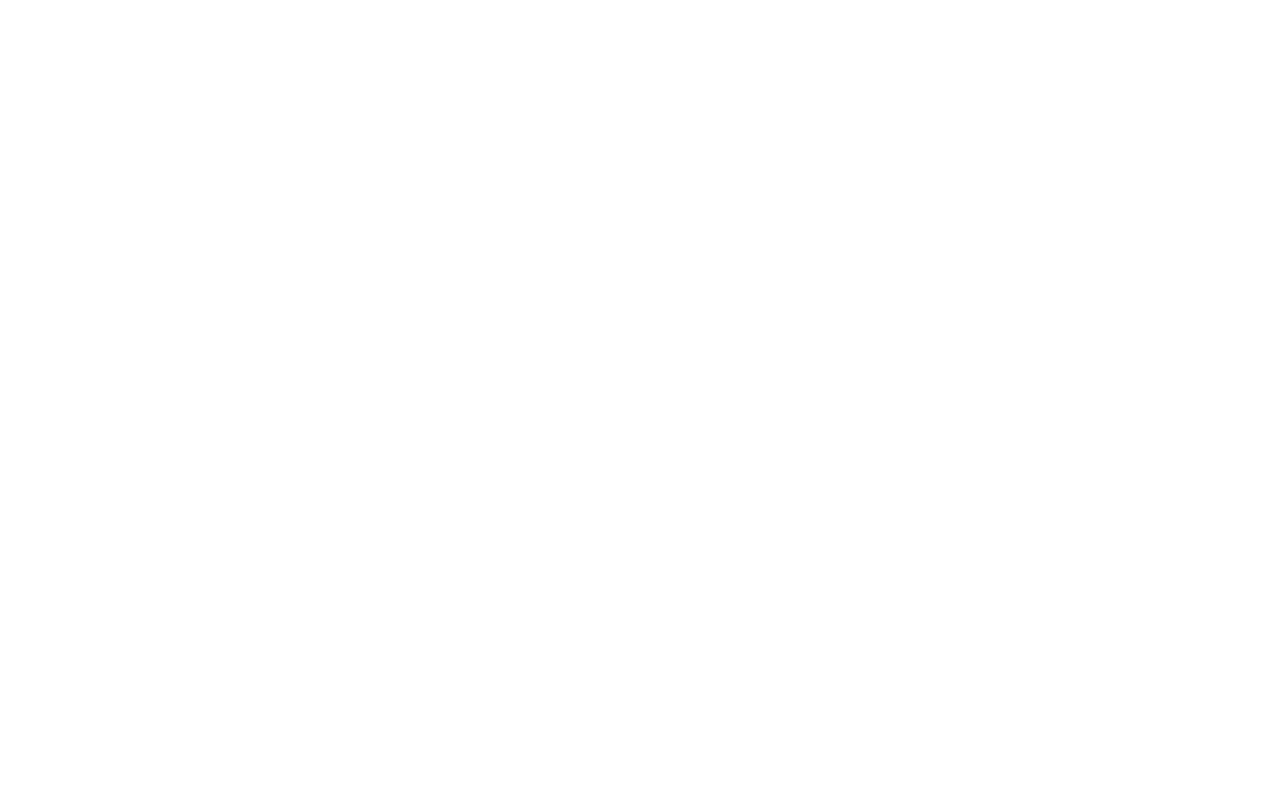
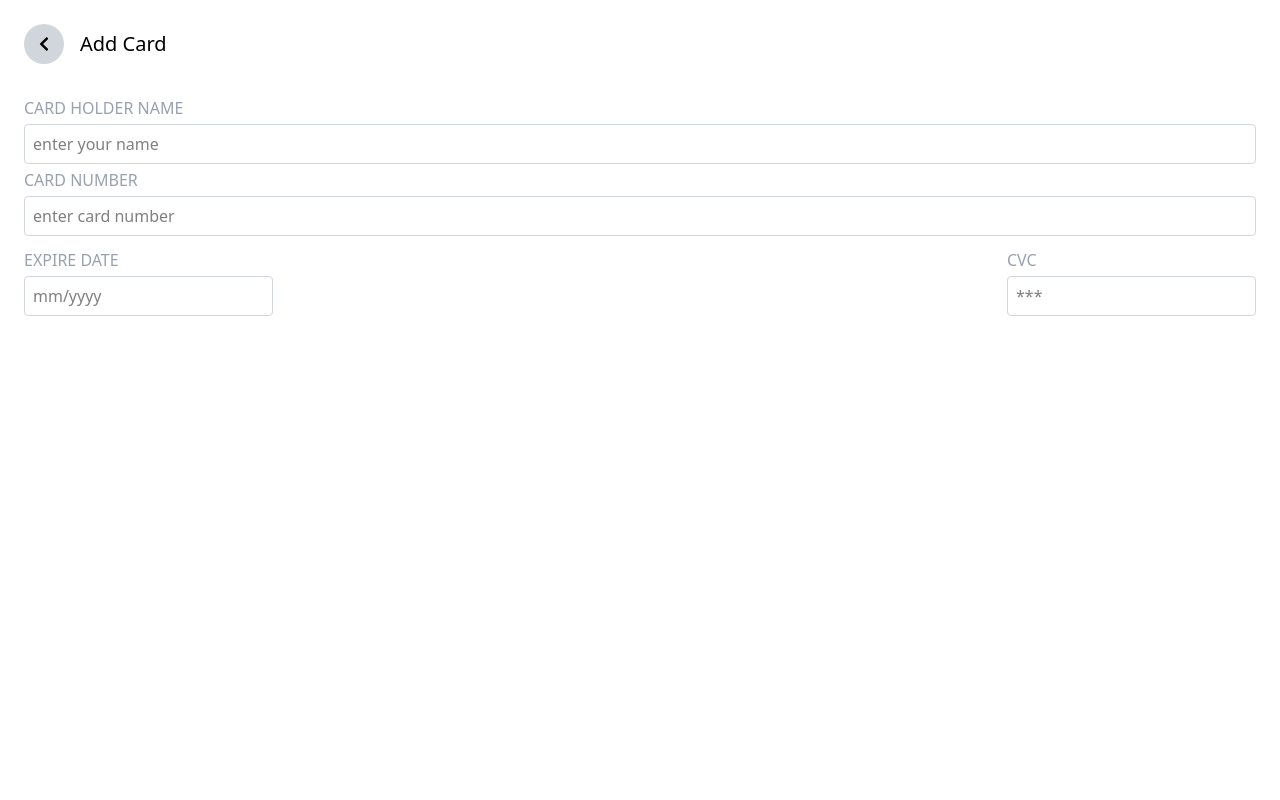
Before and after one commit to iamyusuf01/Food-Delivery-App, a React (Vite) app in the folder client/: page /payment/add-card in a window 1280 px wide. Before the commit this address had no page. Shown: the top 800 px of the page. Built offline with nearby package versions, Linux system fonts and the light colour scheme.

Commit message:
feat: Add Payment and AddCard components, enhance routing in App, and implement payment verification

```diff
--- a/client/src/App.jsx
+++ b/client/src/App.jsx
@@ -12,6 +12,8 @@
 import FoodDetails from "./components/FoodDetails"
 import Food from "./pages/Food"
 import MyCart from "./pages/MyCart"
+import Payment from "./pages/Payment"
+import AddCard from "./payment/AddCard"
 
 function App() {
 
@@ -23,12 +25,16 @@
         <Route path="/profile" element={<Profile/>}/>
         <Route path="/profile/personal-info" element={<PersonalInfo/>}/>
         <Route path="/personal-info/edit-profile" element={<EditProfile/>}/>
+
         <Route path="/all-restaurants" element={<AllRestaurants/>}/>
         <Route path="/all-restaurants/:id" element={<RestaurantView/>}/>
         <Route path="/restaurants/:id" element={<RestaurantView/>}/>
         <Route path="/food" element={<Food/>}/>
-        {/* <Route path="/food-details/:itemId" element={<FoodDetails />} /> */}
         <Route path="/food-details/:id/:itemId" element={<FoodDetails />} />
+
+        <Route path="/payment" element={<Payment/>}/>
+        <Route path="/payment/add-card" element={<AddCard/>}/>
+
         <Route path="/login" element={<Login/>}/>
         <Route path="/my-cart" element={<MyCart/>}/>
         <Route path="/signup" element={<Signup/>}/>
--- a/client/src/pages/MyCart.jsx
+++ b/client/src/pages/MyCart.jsx
@@ -1,11 +1,11 @@
 import React, { useContext, useState } from "react";
 import { FaChevronLeft, FaMinus, FaPlus, FaSleigh } from "react-icons/fa";
-import { useParams } from "react-router";
+// import { useParams } from "react-router";
 import { CartContext } from "../context/CartContext";
-import { restaurants } from "../assets/assets";
+// import { restaurants } from "../assets/assets";
 
 const MyCart = () => {
-  const { id, itemId } = useParams();
+  // const { id, itemId } = useParams();
   const [edit, setEdit] = useState("");
   const {
     increaseCount,
--- /dev/null
+++ b/client/src/pages/Payment.jsx
@@ -0,0 +1,74 @@
+import React, { useState } from "react";
+import { FaChevronLeft, FaPaypal, FaPlus } from "react-icons/fa";
+import { PiHandCoins } from "react-icons/pi";
+import { RiVisaLine } from "react-icons/ri";
+import { SiMastercard } from "react-icons/si";
+
+import Card from "../assets/Card.png";
+import CardInput from "../payment/AddCard";
+import AddCard from "../payment/AddCard";
+import { useNavigate } from "react-router";
+const Payment = () => {
+  const [input, setInput] = useState(false);
+  const navigate = useNavigate()
+  const CartItem = [
+    { Icon: <PiHandCoins color="orange" size={20} />, title: "Cash" },
+    { Icon: <RiVisaLine color="blue" size={20} />, title: "Visa" },
+    { Icon: <SiMastercard size={20} fill="orange" />, title: "Mastercard" },
+    { Icon: <FaPaypal fill="blue" size={20} />, title: "PayPal" },
+  ];
+  return (
+    <div className="p-6">
+      <div className="flex gap-4 items-center">
+        <p className="w-10 h-10 rounded-full bg-gray-300 py-3 px-3">
+          <FaChevronLeft />
+        </p>
+        <h2 className="text-xl">Payment</h2>
+      </div>
+      <div className="flex gap-2">
+        {CartItem.map((item) => (
+          <div key={item.title} className="w-full grid justify-between pt-6">
+            <p className=" h-15 rounded py-4 px-8 bg-gray-200">{item.Icon}</p>
+            <p className="text-center">{item.title}</p>
+          </div>
+        ))}
+      </div>
+      <div>
+        <div className=" flex flex-col items-center my-8 bg-gray-200 rounded-xl text-center">
+          <div>
+            <img className="rounded-xl  w-52 mt-8" src={Card} />
+          </div>
+          <div className="py-4">
+            <h2 className="font-medium ">No master card added</h2>
+            <p className=" text-gray-500">
+              You can add a mastercard and <br /> save it for later
+            </p>
+          </div>
+        </div>
+        <div className="flex justify-center items-center border rounded border-gray-300 h-12 gap-2">
+          <p>
+            <FaPlus color="orange" />
+          </p>
+          <button
+            onClick={() => navigate('/payment/add-card')}
+            className="uppercase text-orange-400 text-xl cursor-pointer"
+          >
+            Add New
+          </button>
+        </div>
+
+        <div className="pt-8 ">
+          <div className="flex gap-4">
+            <p>Total:</p>
+            <p>$40</p>
+          </div>
+          <button className="uppercase text-white bg-orange-500 w-full mt-4 h-12 rounded font-medium cursor-pointer">
+            Pay & Confirm
+          </button>
+        </div>
+      </div>
+    </div>
+  );
+};
+
+export default Payment;
--- /dev/null
+++ b/client/src/payment/AddCard.jsx
@@ -0,0 +1,86 @@
+import React, { useState } from "react";
+import { FaChevronLeft } from "react-icons/fa";
+import { NavLink, useNavigate } from "react-router";
+
+const AddCard = () => {
+  const [name, setName] = useState("");
+  const [number, setNumber] = useState("");
+  const [cvv, setCvv] = useState("");
+  const [expire, setExpire] = useState("");
+  const [otp, setOtp] = useState("");
+  const [sendOtp, setSendOtp] = useState(false);
+
+  // const navigate = useNavigate();
+
+  return (
+    <div className="p-6">
+      <div className="flex gap-4 items-center">
+        <NavLink to={'/payment'} className="w-10 h-10 rounded-full bg-gray-300 py-3 px-3">
+          <FaChevronLeft />
+        </NavLink>
+        <p className="text-xl">
+          Add Card
+        </p>
+      </div>
+      <form>
+        <div className=" min-h-screen pt-8">
+          <div className="">
+            <p className="text-gray-400 uppercase">Card Holder Name</p>
+            <input
+              type="name"
+              placeholder="enter your name"
+              onChange={(e) => setName(e.target.value)}
+              value={name}
+              required
+              className="outline-none border rounded px-2 border-gray-300 w-full h-10 my-1"
+            />
+          </div>
+          <div className="">
+            <p className="text-gray-400 uppercase">Card Number</p>
+            <input
+              type="text"
+              placeholder="enter card number"
+              onChange={(e) => setNumber(e.target.value)}
+              value={number}
+              required
+              className="outline-none border rounded px-2 border-gray-300 w-full h-10 my-1"
+            />
+          </div>
+          <div className="flex justify-between gap-4 my-2">
+            <div className="">
+              <p className="text-gray-400 uppercase">Expire Date</p>
+              <input
+                type="text"
+                placeholder="mm/yyyy"
+                onChange={(e) => setExpire(e.target.value)}
+                value={expire}
+                required
+                className="outline-none border rounded px-2 border-gray-300 w-full h-10 my-1"
+              />
+            </div>
+            <div className="">
+              <p className="text-gray-400 uppercase">CVC</p>
+              <input
+                type="text"
+                placeholder="***"
+                onChange={(e) => setCvv(e.target.value)}
+                value={cvv}
+                required
+                className="outline-none border rounded px-2 border-gray-300 w-full h-10 my-1"
+              />
+            </div>
+          </div>
+        </div>
+
+        <button
+          type="submit"
+          className="uppercase text-white bg-orange-500 w-full mt-4 h-12 rounded font-medium cursor-pointer"
+        >
+          Add & Make Payment
+        </button>
+      </form>
+    </div>
+  );
+};
+
+export default AddCard;
--- /dev/null
+++ b/client/src/payment/VerifyPayment.jsx
@@ -0,0 +1,22 @@
+import React from "react";
+
+const verifyPayment = () => {
+  return (
+    <div>
+      <div>
+        <div>
+          <img />
+        </div>
+        <div>
+          <h2>Congratulations!</h2>
+          <p>You successfully maked a payment, enjoy our service!</p>
+        </div>
+      </div>
+      <div>
+        <p>Track order</p>
+      </div>
+    </div>
+  );
+};
+
+export default verifyPayment;
```
Also changed, not shown: client/src/assets/Card.png (added).
